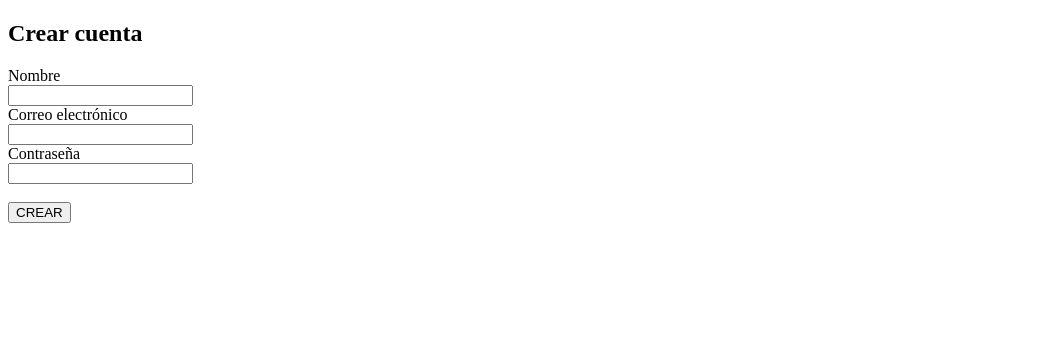
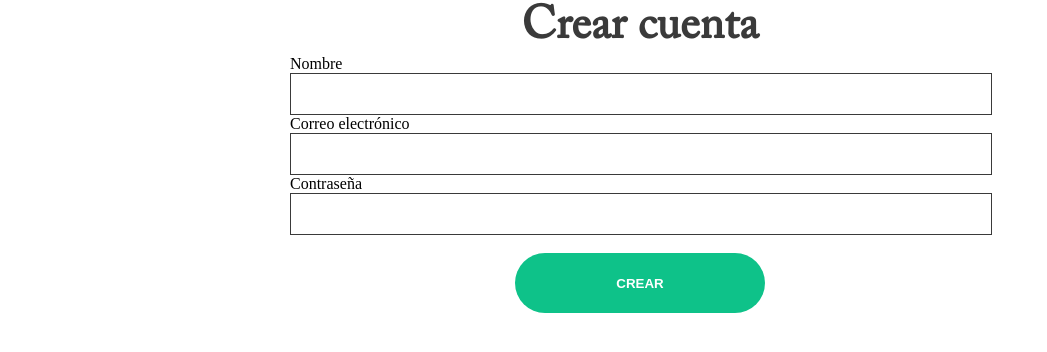
Before and after one commit to YerayIBF/DAW2Proyecto1, a PHP site: the page made by view/registro.php in a window 1280 px wide. Shown: the top 352 px of the page, without its empty margins (0-1047 px from the left). Run offline with PHP 8.4, Linux system fonts and the light colour scheme.

```diff
--- a/controller/productoController.php
+++ b/controller/productoController.php
@@ -3,6 +3,9 @@ include_once("model/PlatosDAO.php");
 include_once("model/Platos.php");
 include_once("model/usuario.php");
 include_once("model/usuarioDAO.php");
+include_once("model/pedido.php");
+include_once("model/PedidoDAO.php");
+
 
 class productoController
 {
--- a/css/finalizar-pedido.css
+++ b/css/finalizar-pedido.css
@@ -26,6 +26,8 @@
     height: 20px;
 }
 
+
 *{
     margin: 0 !important;
+    padding: 0 !important;
 }
--- /dev/null
+++ b/css/registro.css
@@ -0,0 +1,87 @@
+@font-face {
+    font-family: 'futura';
+    src:url(../fuentes/Futura/Book.ttf);
+    font-weight: 400;
+    font-style: light;
+}
+
+@font-face {
+    font-family: 'AdobeCaslonPro';
+    src: url(../fuentes/acaslonpro-regular.otf);
+    font-style: normal;
+    font-weight: 400;
+}
+
+*{
+    margin: 0;
+    padding: 0;
+
+    }
+
+
+
+.contenedor {
+    width: 100%;
+    display:flex;
+    justify-content: center;
+}
+
+ .form-registro {
+    width: 700px;
+    max-width: 700px;
+}
+
+
+.a-registro{
+    text-decoration: none;
+    color: #3a3a3a;
+    font-size: 17px;
+    font-family: 'futura';
+    text-align: center ;
+    font-weight: 100;
+}
+.ajuste-a{
+    margin-top: 20px;
+    margin-bottom: 10px;
+
+}
+.registro-titulo{
+    align-self: flex-start;
+    font-family: 'AdobeCaslonPro';
+    text-align: center;
+    font-size: 46px;
+    font-weight: 700;
+    color: #3a3a3a;
+}
+
+.label-registro{
+    margin-top: 15px;
+    margin-bottom: 5px;
+    text-align: left !important;
+}
+
+.inputs-registro{
+    width: 100%;
+    height: 40px;
+    border: 0.1px solid #3a3a3a;
+}
+
+.boton-registro{
+    border-radius: 60px;
+    width: 250px;
+    text-decoration: none;
+    border: none;
+    height: 60px;
+    color: white;
+    background-color: #0EC289;
+    font-weight: 700;
+    margin-bottom: 20px;
+
+}
+
+.boton-registro:hover {
+    background-color: #606060;
+}
+.centrar-boton{
+    text-align: center;
+}
--- a/view/header.php
+++ b/view/header.php
@@ -26,6 +26,9 @@
     <nav class="menu">
       <a href="?controller=producto&action=index">INICIO</a>
       <a href="?controller=producto&action=carta">CARTA</a>
+      <?php if (isset($_SESSION['usuario']['rol']) && $_SESSION['usuario']['rol'] === 'admin'): ?>
+        <a href="">ADMIN</a>
+      <?php endif; ?>
     </nav>
 
     <div class="seccion-iconos">
--- a/view/registro.php
+++ b/view/registro.php
@@ -4,26 +4,30 @@
     <meta charset="UTF-8">
     <meta name="viewport" content="width=device-width, initial-scale=1.0">
     <title>Crear cuenta</title>
+    <link rel="stylesheet" href="css/registro.css">
 </head>
 <body>
     <main>
-        <section>
-            <h1>Crear cuenta</h1>
-            <form action="?controller=producto&action=registrarte" method="POST">
-                <label for="nombre">Nombre</label>
+    <h1 class="registro-titulo">Crear cuenta</h1>
+        <section class="contenedor">
+
+            <form  class="form-registro"  action="?controller=producto&action=registrarte" method="POST">
+                <label class="label-registro" for="nombre">Nombre</label>
                 <br>
-                <input type="text" name="nombre" required>
+                <input class="inputs-registro" type="text" name="nombre" required>
                 <br>
-                <label for="correo">Correo electrónico</label>
+                <label class="label-registro" for="correo">Correo electrónico</label>
                 <br>
-                <input type="email" name="correo" required>
+                <input class="inputs-registro" type="email" name="correo" required>
                 <br>
-                <label for="contraseña">Contraseña</label>
+                <label  class="label-registro" for="contraseña">Contraseña</label>
                 <br>
-                <input type="password" name="contraseña" required>
+                <input  class="inputs-registro" type="password" name="contraseña" required>
                 <br>
                 <br>
-                <input type="submit" value="CREAR">
+                <div class="centrar-boton">
+                    <input type="submit" value="CREAR" class="boton-registro">
+                </div>
             </form>
         </section>
     </main>
```
Also changed, not shown: css/home.css (+6 -4 lines), model/oferta.php (+80 -0 lines), model/pedido.php (+144 -0 lines), view/finalizar_pedido.php (+12 -1 lines), view/panel-control.php (added).
